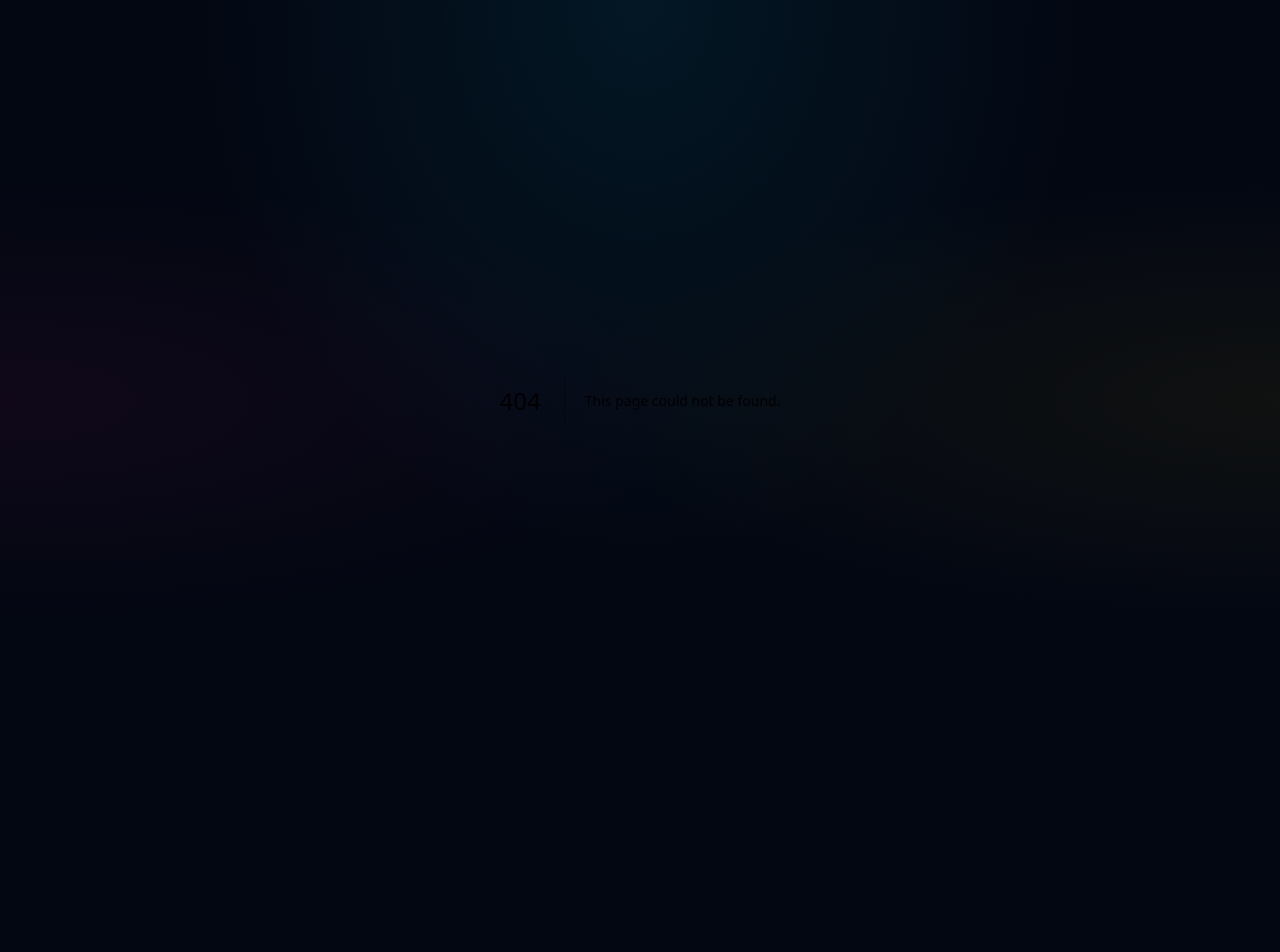
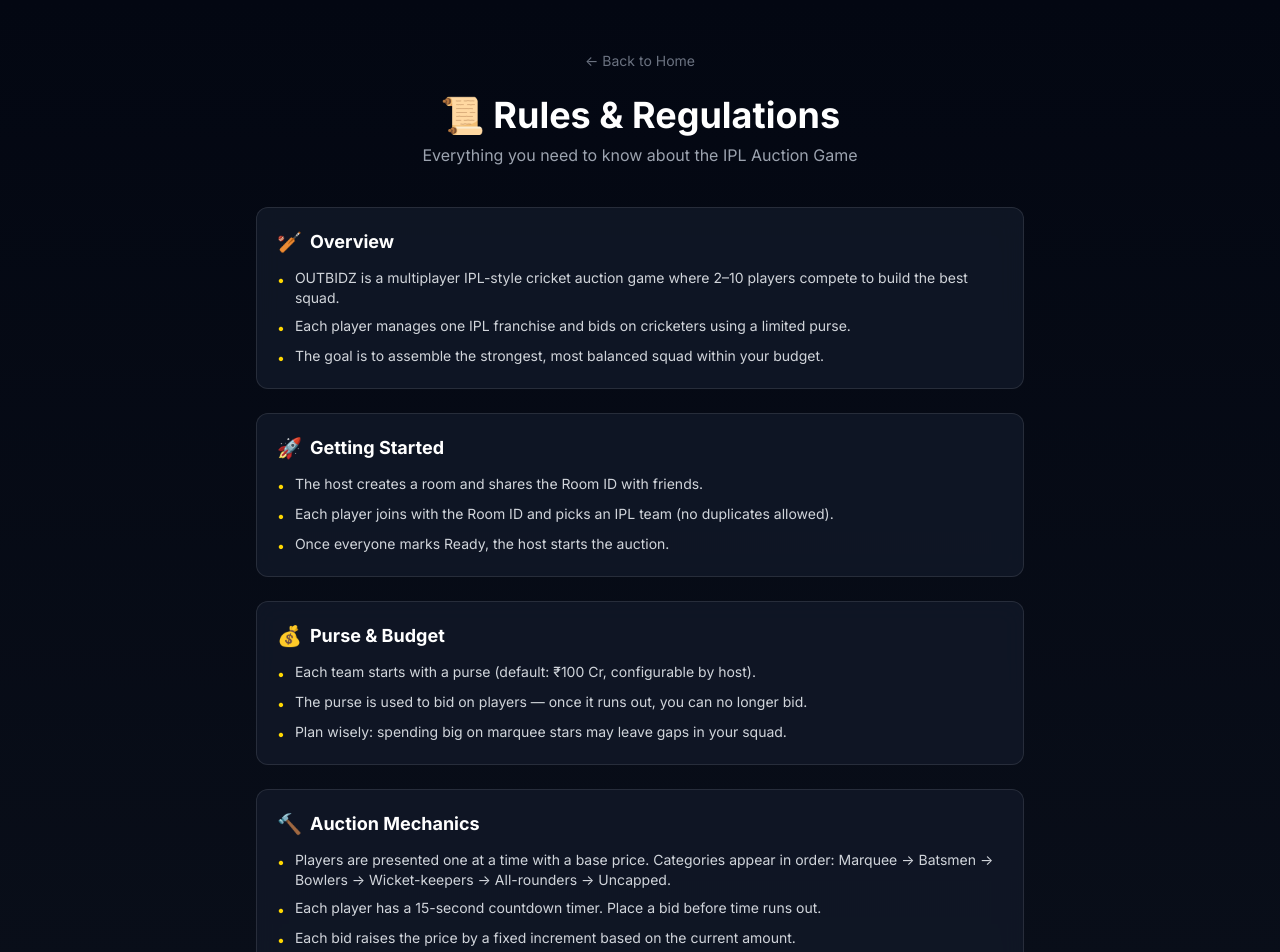
Before and after one commit to shyamsriram007/outbidz-2, a Next.js app: page /rules in a window 1280 px wide. Before the commit this address had no page. Shown: the top 952 px of the page. Before the commit the page ends 800 px from the top, so only its background shows below. Built offline with nearby package versions, Linux system fonts and the light colour scheme.

Commit message:
feat: add Rules & Regulations page with link from home

```diff
--- a/src/app/page.tsx
+++ b/src/app/page.tsx
@@ -393,6 +393,12 @@
                     <p>1. One person creates a room and shares the Room ID</p>
                     <p>2. Friends join using the Room ID and pick their team</p>
                     <p>3. Host starts the auction when everyone is ready!</p>
+                    <button
+                        onClick={() => router.push("/rules")}
+                        className="mt-3 inline-flex items-center gap-1.5 px-4 py-1.5 bg-stadium-700/40 hover:bg-stadium-600/50 border border-stadium-500/30 text-gray-300 rounded-full text-xs font-medium transition-all hover:text-white"
+                    >
+                        📜 Rules & Regulations
+                    </button>
                 </motion.div>
             </motion.div>
         </main>
--- /dev/null
+++ b/src/app/rules/page.tsx
@@ -0,0 +1,164 @@
+"use client";
+
+import { useRouter } from "next/navigation";
+import { motion } from "framer-motion";
+
+export default function RulesPage() {
+    const router = useRouter();
+
+    const sections = [
+        {
+            emoji: "🏏",
+            title: "Overview",
+            items: [
+                "OUTBIDZ is a multiplayer IPL-style cricket auction game where 2–10 players compete to build the best squad.",
+                "Each player manages one IPL franchise and bids on cricketers using a limited purse.",
+                "The goal is to assemble the strongest, most balanced squad within your budget.",
+            ],
+        },
+        {
+            emoji: "🚀",
+            title: "Getting Started",
+            items: [
+                "The host creates a room and shares the Room ID with friends.",
+                "Each player joins with the Room ID and picks an IPL team (no duplicates allowed).",
+                "Once everyone marks Ready, the host starts the auction.",
+            ],
+        },
+        {
+            emoji: "💰",
+            title: "Purse & Budget",
+            items: [
+                "Each team starts with a purse (default: ₹100 Cr, configurable by host).",
+                "The purse is used to bid on players — once it runs out, you can no longer bid.",
+                "Plan wisely: spending big on marquee stars may leave gaps in your squad.",
+            ],
+        },
+        {
+            emoji: "🔨",
+            title: "Auction Mechanics",
+            items: [
+                "Players are presented one at a time with a base price. Categories appear in order: Marquee → Batsmen → Bowlers → Wicket-keepers → All-rounders → Uncapped.",
+                "Each player has a 15-second countdown timer. Place a bid before time runs out.",
+                "Each bid raises the price by a fixed increment based on the current amount.",
+                "If the timer expires with a bid, the highest bidder wins the player. If no one bids, the player goes unsold.",
+            ],
+        },
+        {
+            emoji: "📊",
+            title: "Bid Increments",
+            items: [
+                "₹20L – ₹1Cr: increments of ₹5L",
+                "₹1Cr – ₹5Cr: increments of ₹25L",
+                "₹5Cr – ₹10Cr: increments of ₹50L",
+                "₹10Cr – ₹15Cr: increments of ₹75L",
+                "Above ₹15Cr: increments of ₹1Cr",
+            ],
+        },
+        {
+            emoji: "🔄",
+            title: "Two-Round System",
+            items: [
+                "Round 1: All players go through the auction in category order.",
+                "Round 2: Unsold players from Round 1 return for a second chance at their base price.",
+                "Players unsold in Round 2 are permanently unsold.",
+                "The host can skip the remaining players in a round using the End Round button.",
+            ],
+        },
+        {
+            emoji: "🌍",
+            title: "Overseas Player Limit",
+            items: [
+                "As in real IPL rules, each team can have a maximum of 8 overseas (non-Indian) players in their squad.",
+                "If you already have 8 overseas players, you cannot bid on more overseas cricketers.",
+            ],
+        },
+        {
+            emoji: "⭐",
+            title: "Scoring & Ratings",
+            items: [
+                "After the auction ends, each team is rated on a scale of 1–10.",
+                "Ratings are based on: squad balance (batting, bowling, all-rounders), star power (marquee picks), squad depth (total players), budget efficiency, and overseas utilization.",
+                "The team with the highest overall rating wins the Best Auction Performance award!",
+            ],
+        },
+        {
+            emoji: "💡",
+            title: "Tips & Strategy",
+            items: [
+                "Don't blow your budget early — save funds for later categories.",
+                "Ensure squad balance: you need batsmen, bowlers, wicket-keepers, and all-rounders.",
+                "Uncapped Indian players are often bargains — they can fill your squad cheaply.",
+                "Watch your overseas count — don't waste picks on players you can't use.",
+                "Let rivals overpay: sometimes the best move is not bidding.",
+            ],
+        },
+    ];
+
+    return (
+        <main className="min-h-screen bg-gradient-to-b from-stadium-950 via-stadium-900 to-stadium-950 py-12 px-4">
+            <motion.div
+                initial={{ opacity: 0, y: 20 }}
+                animate={{ opacity: 1, y: 0 }}
+                className="max-w-3xl mx-auto"
+            >
+                {/* Header */}
+                <div className="text-center mb-10">
+                    <button
+                        onClick={() => router.push("/")}
+                        className="text-gray-500 hover:text-white text-sm mb-6 inline-flex items-center gap-1 transition-colors"
+                    >
+                        ← Back to Home
+                    </button>
+                    <h1 className="text-3xl md:text-4xl font-bold text-white">
+                        📜 Rules & Regulations
+                    </h1>
+                    <p className="text-gray-400 mt-2">
+                        Everything you need to know about the IPL Auction Game
+                    </p>
+                </div>
+
+                {/* Rules Sections */}
+                <div className="space-y-6">
+                    {sections.map((section, idx) => (
+                        <motion.div
+                            key={section.title}
+                            initial={{ opacity: 0, y: 15 }}
+                            animate={{ opacity: 1, y: 0 }}
+                            transition={{ delay: idx * 0.05 }}
+                            className="glass-card-strong p-5 rounded-xl"
+                        >
+                            <h2 className="text-lg font-bold text-white flex items-center gap-2 mb-3">
+                                <span className="text-xl">{section.emoji}</span>
+                                {section.title}
+                            </h2>
+                            <ul className="space-y-2">
+                                {section.items.map((item, i) => (
+                                    <li key={i} className="flex items-start gap-2.5 text-sm text-gray-300">
+                                        <span className="text-neon-gold mt-0.5 shrink-0">•</span>
+                                        <span>{item}</span>
+                                    </li>
+                                ))}
+                            </ul>
+                        </motion.div>
+                    ))}
+                </div>
+
+                {/* Footer */}
+                <motion.div
+                    initial={{ opacity: 0 }}
+                    animate={{ opacity: 1 }}
+                    transition={{ delay: 0.5 }}
+                    className="text-center mt-10"
+                >
+                    <button
+                        onClick={() => router.push("/")}
+                        className="px-8 py-3 bg-gradient-to-r from-neon-gold to-amber-500 text-stadium-950 font-bold rounded-lg hover:shadow-lg hover:shadow-neon-gold/30 transition-all transform hover:scale-[1.02] active:scale-[0.98]"
+                    >
+                        Start Playing →
+                    </button>
+                </motion.div>
+            </motion.div>
+        </main>
+    );
+}
```
